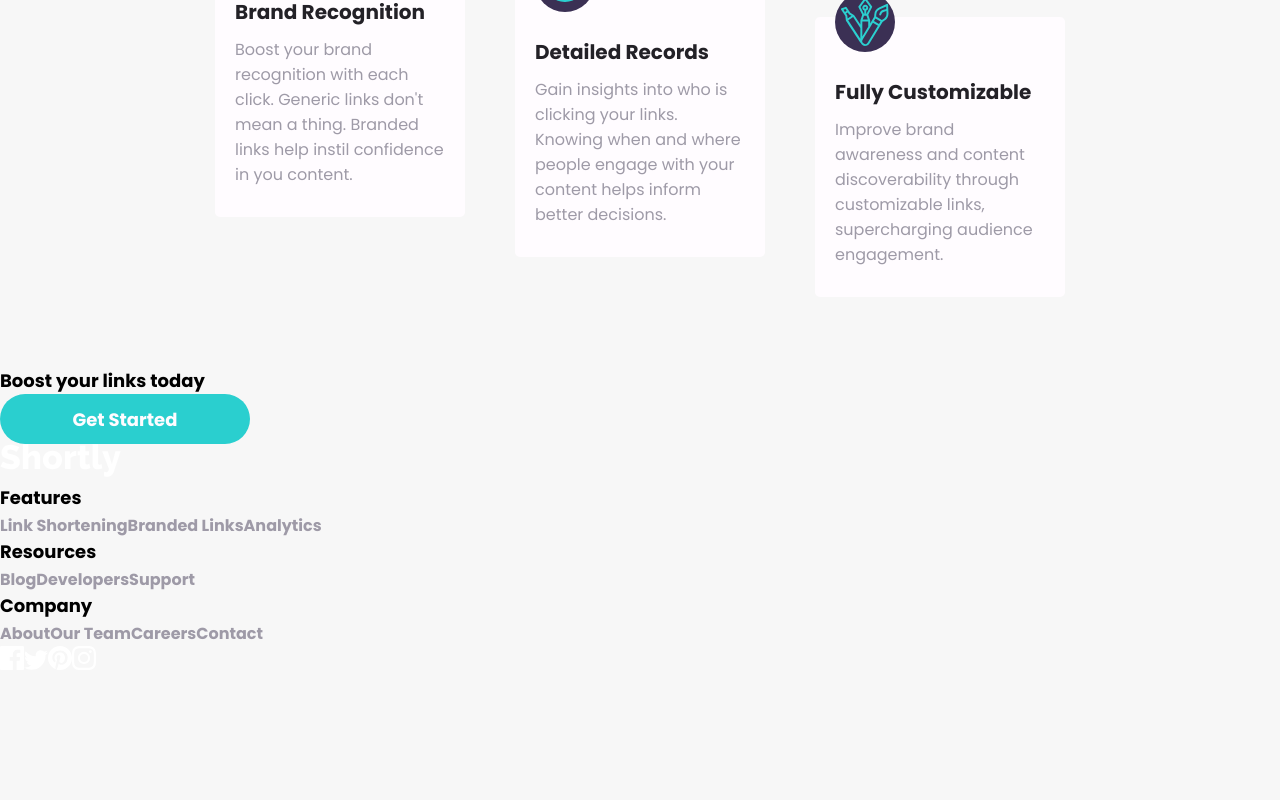
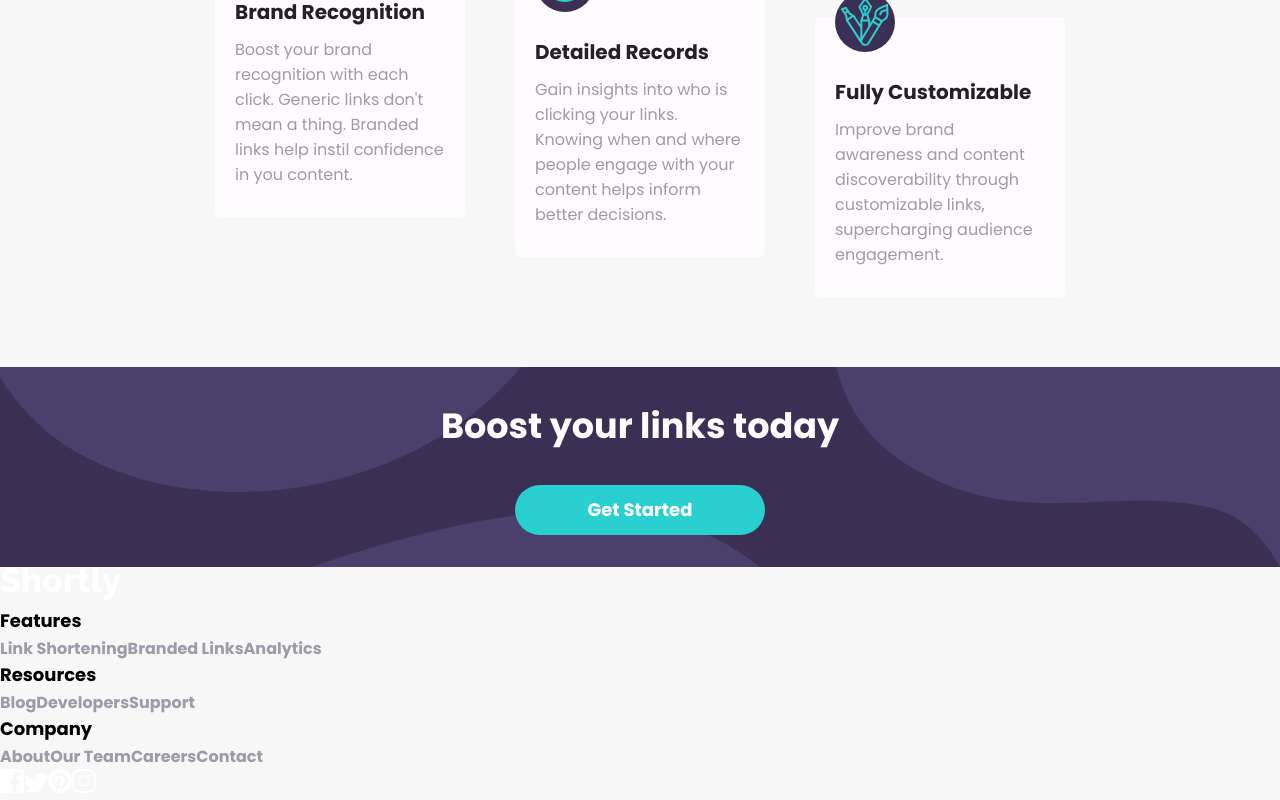
Before and after one commit to josesaulguerrero/url_shortener, a React (Create React App) app: page / in a window 1280 px wide. Shown: the part 1370-2170 px from the top of the page. Before the commit the page ends 2047 px from the top, so only its background shows below. Built offline with nearby package versions, Linux system fonts and the light colour scheme.

Commit message:
the Pricing section is finished

```diff
--- /dev/null
+++ b/src/assets/styles/Pricing.module.css
@@ -0,0 +1,16 @@
+.Pricing {
+	width: 100%;
+	height: 200px;
+	display: flex;
+	flex-direction: column;
+	justify-content: space-evenly;
+	align-items: center;
+	background-image: url('../images/bg-boost-desktop.svg');
+	background-color: var(--Dark_Violet);
+}
+
+.PricingTitle {
+	color: var(--white);
+	font-size: 3.5rem;
+	text-align: center;
+}
--- a/src/components/Pricing.js
+++ b/src/components/Pricing.js
@@ -2,11 +2,12 @@
 //components
 import { Button } from "./Button";
 //assets
+import styles from "../assets/styles/Pricing.module.css";
 
 export const Pricing = () => {
    return (
-      <section className="Pricing" id="pricing" >
-         <h2 className="Pricing__title">Boost your links today</h2>
+      <section className={styles.Pricing} id="pricing" >
+         <h2 className={styles.PricingTitle} >Boost your links today</h2>
          <Button type="rounded--large" content="Get Started" />
       </section>
    );
```
